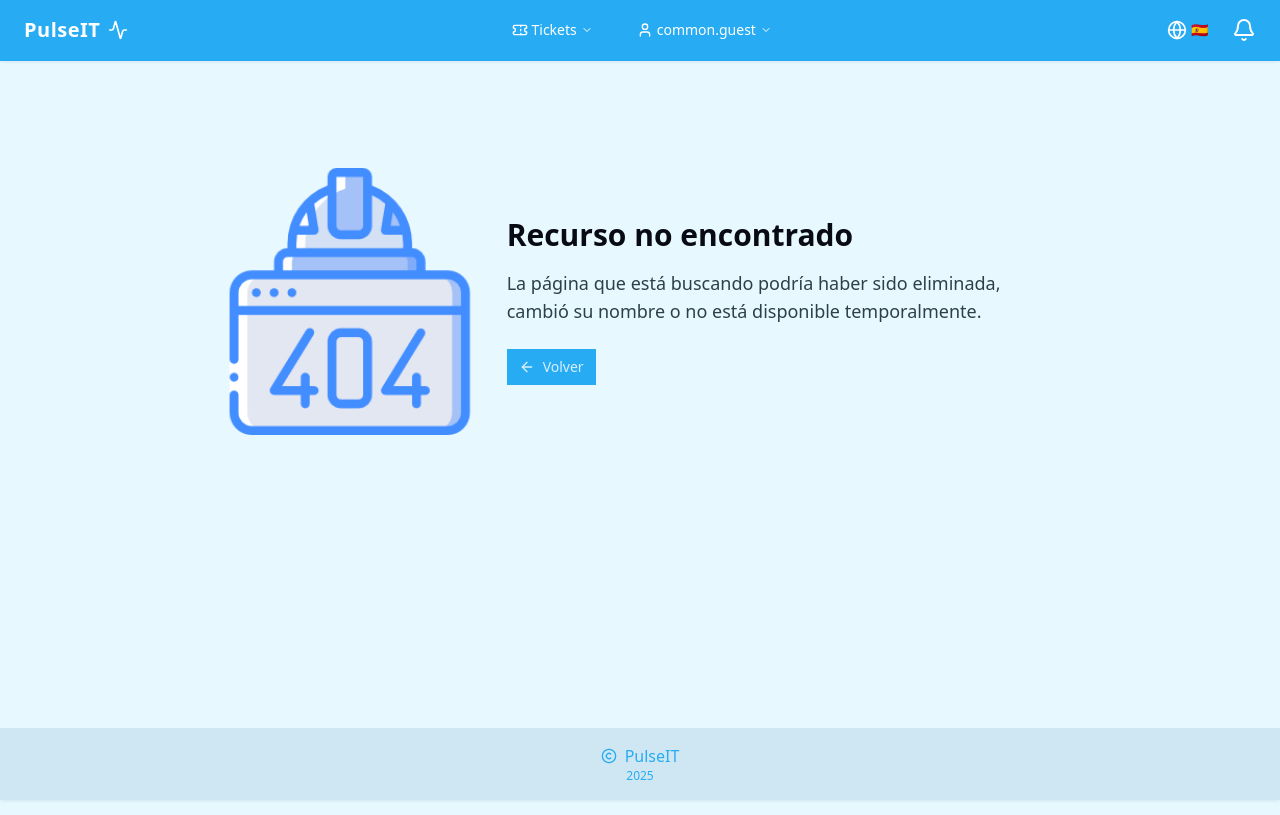
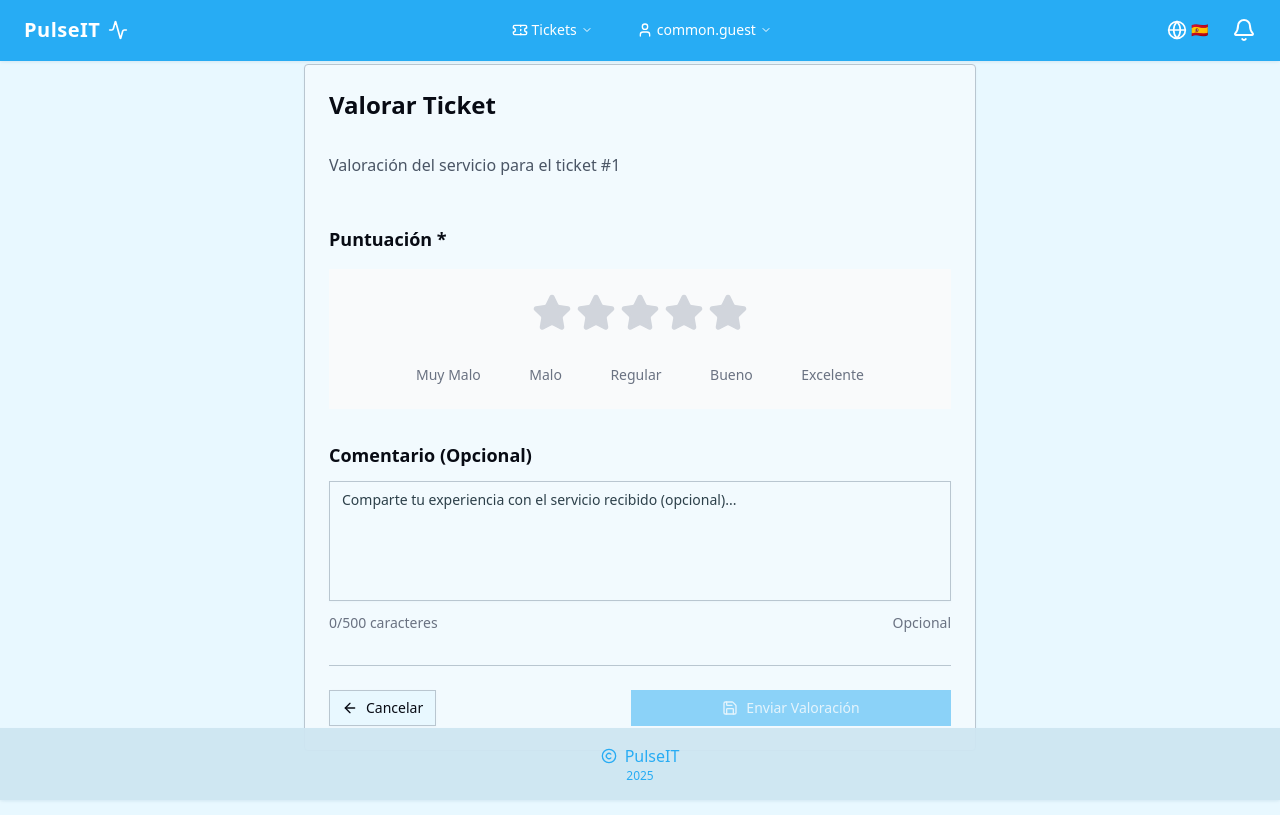
Before and after one commit to GaelDD2/PulseIT_Project, a React (Vite) app in the folder app/: page /valoracion/1 in a window 1280 px wide. Built offline with nearby package versions, Linux system fonts and the light colour scheme.

Commit message:
Commit 3.3: se agrega la valoracion del cliente

```diff
--- a/app/src/components/Ticket/ListCardTickets.jsx
+++ b/app/src/components/Ticket/ListCardTickets.jsx
@@ -13,6 +13,7 @@ import {
     ChartNoAxesColumnIncreasing,
     Goal,
     CircleChevronRight,
+    Star
 } from "lucide-react";
 
 const prioridadColores = {
@@ -99,6 +100,21 @@ export function ListCardTickets({ data }) {
             );
         }
 
+
+        if (idRol === "1" && item.estado === "Cerrado") {
+            return (
+                <Button
+                    variant="default"
+                    size="sm"
+                    className="bg-yellow-400 text-white hover:bg-blue-700"
+                >
+                    <Link to={`/valoracion/${item.id}`}>
+                    <Star className="h-4 w-4 text-black" />
+                        </Link>
+                </Button>
+            );
+        }
+
         return null;
     };
 
--- /dev/null
+++ b/app/src/components/Ticket/ValoracionTicket.jsx
@@ -0,0 +1,290 @@
+import {  useState } from "react";
+import { useForm, Controller } from "react-hook-form";
+import * as yup from "yup";
+import { yupResolver } from "@hookform/resolvers/yup";
+import { useNavigate, useParams } from "react-router-dom";
+import toast from "react-hot-toast";
+
+// shadcn/ui
+import { Button } from "@/components/ui/button";
+import { Label } from "@/components/ui/label";
+import { Card } from "@/components/ui/card";
+import { Textarea } from "@/components/ui/textarea";
+
+// icons
+import { Save, ArrowLeft, Star } from "lucide-react";
+
+// servicios
+import TicketService from "@/services/TicketService";
+
+// componentes reutilizables
+import { CustomInputField } from "../ui/custom/custom-input-field";
+
+export function ValoracionTicket() {
+  const navigate = useNavigate();
+  const { idTicket } = useParams();
+  const idUsuario = localStorage.getItem("idUsuario");
+
+  const [loading, setLoading] = useState(false);
+  const [error, setError] = useState("");
+  const [hoverRating, setHoverRating] = useState(0);
+
+  // Esquema de validación
+  const ValoracionSchema = yup.object({
+    puntuacion: yup
+      .number()
+      .required("La puntuación es requerida")
+      .min(1, "La puntuación mínima es 1")
+      .max(5, "La puntuación máxima es 5")
+      .integer("La puntuación debe ser un número entero"),
+
+    comentario: yup
+      .string()
+      .notRequired()
+      .max(500, "El comentario no puede exceder los 500 caracteres")
+      .nullable()
+      .transform((value) => value === '' ? null : value),
+  });
+
+  const {
+    control,
+    handleSubmit,
+    setValue,
+    watch,
+    formState: { errors },
+  } = useForm({
+    defaultValues: {
+      id_ticket: idTicket || "",
+      id_usuario: idUsuario || "",
+      puntuacion: 0,
+      comentario: "",
+    },
+    resolver: yupResolver(ValoracionSchema)
+  });
+
+  // Observar el valor de puntuación
+  const puntuacionActual = watch("puntuacion");
+
+  // Componente de estrellas interactivo
+  const StarRating = ({ value, onChange, onHover }) => {
+    return (
+      <div className="flex items-center gap-1">
+        {[1, 2, 3, 4, 5].map((star) => (
+          <button
+            key={star}
+            type="button"
+            className="focus:outline-none transition-transform hover:scale-110"
+            onClick={() => onChange(star)}
+            onMouseEnter={() => onHover(star)}
+            onMouseLeave={() => onHover(0)}
+          >
+            <Star
+              className={`w-10 h-10 ${
+                star <= (hoverRating || value)
+                  ? "fill-yellow-400 text-yellow-400"
+                  : "fill-gray-300 text-gray-300"
+              }`}
+            />
+          </button>
+        ))}
+      </div>
+    );
+  };
+
+  const onSubmit = async (dataForm) => {
+    try {
+      setLoading(true);
+      setError("");
+
+      console.log("Datos enviados:", dataForm);
+
+      const isValid = await ValoracionSchema.isValid(dataForm);
+      if (isValid) {
+        // Asegurar que los IDs sean números
+        const datosEnviar = {
+          ...dataForm,
+          id_ticket: parseInt(dataForm.id_ticket),
+          id_usuario: parseInt(dataForm.id_usuario),
+        };
+
+        const response = await TicketService.valoracionTicket(datosEnviar);
+
+        if (response.data) {
+          toast.success("¡Valoración enviada exitosamente!", {
+            duration: 4000,
+            position: "top-center",
+          });
+
+          // Redirigir al detalle del ticket o a la lista
+          navigate(`/tickets/${idTicket}`);
+        } else if (response.error) {
+          setError(response.error);
+        }
+      }
+    } catch (err) {
+      console.error("Error completo:", err);
+
+      const errorMsg = err.response?.data?.message ||
+                      err.response?.data?.error ||
+                      err.message ||
+                      "Error al enviar la valoración";
+
+      setError(errorMsg);
+      toast.error(errorMsg);
+    } finally {
+      setLoading(false);
+    }
+  };
+
+  // Textos descriptivos según puntuación
+  const getRatingDescription = (rating) => {
+    const descriptions = {
+      1: "Servicio muy deficiente",
+      2: "Servicio podría mejorar",
+      3: "Servicio aceptable",
+      4: "Buen servicio",
+      5: "Servicio excepcional",
+    };
+    return descriptions[rating] || "";
+  };
+
+  if (error) return <p className="text-red-600 p-4">{error}</p>;
+
+  return (
+    <Card className="p-6 max-w-2xl mx-auto">
+      <h2 className="text-2xl font-bold mb-2">Valorar Ticket</h2>
+      <p className="text-gray-600 mb-6">
+        Valoración del servicio para el ticket #{idTicket}
+      </p>
+
+      <form onSubmit={handleSubmit(onSubmit)} className="space-y-8">
+        {/* Campo oculto para el ID del ticket */}
+        <Controller
+          name="id_ticket"
+          control={control}
+          render={({ field }) => (
+            <input type="hidden" {...field} />
+          )}
+        />
+
+        {/* Campo oculto para el ID del usuario */}
+        <Controller
+          name="id_usuario"
+          control={control}
+          render={({ field }) => (
+            <input type="hidden" {...field} />
+          )}
+        />
+
+        {/* Puntuación con estrellas */}
+        <div className="space-y-4">
+          <Label className="block text-lg font-semibold">
+            Puntuación *
+          </Label>
+
+          <div className="flex flex-col items-center space-y-4 p-6 bg-gray-50 rounded-lg">
+            {/* Estrellas interactivas */}
+            <div
+              onMouseLeave={() => setHoverRating(0)}
+            >
+              <StarRating
+                value={puntuacionActual}
+                onChange={(rating) => setValue("puntuacion", rating)}
+                onHover={setHoverRating}
+              />
+            </div>
+
+            {/* Indicador numérico y descripción */}
+            {puntuacionActual > 0 && (
+              <div className="text-center">
+                <p className="text-3xl font-bold text-gray-800">
+                  {puntuacionActual}/5
+                </p>
+                <p className="text-lg text-gray-600 mt-2">
+                  {getRatingDescription(puntuacionActual)}
+                </p>
+              </div>
+            )}
+
+            {/* Etiquetas debajo de cada estrella */}
+            <div className="flex justify-between w-full max-w-md mt-4 text-sm text-gray-500">
+              <span>Muy Malo</span>
+              <span>Malo</span>
+              <span>Regular</span>
+              <span>Bueno</span>
+              <span>Excelente</span>
+            </div>
+          </div>
+
+          {errors.puntuacion && (
+            <p className="text-sm text-red-500">{errors.puntuacion.message}</p>
+          )}
+        </div>
+
+        {/* Comentario */}
+        <div className="space-y-3">
+          <Label htmlFor="comentario" className="text-lg font-semibold">
+            Comentario (Opcional)
+          </Label>
+
+          <Controller
+            name="comentario"
+            control={control}
+            render={({ field }) => (
+              <Textarea
+                {...field}
+                id="comentario"
+                placeholder="Comparte tu experiencia con el servicio recibido (opcional)..."
+                className="min-h-[120px] resize-none"
+                maxLength={500}
+              />
+            )}
+          />
+
+          <div className="flex justify-between text-sm text-gray-500">
+            <span>
+              {watch("comentario")?.length || 0}/500 caracteres
+            </span>
+            <span>Opcional</span>
+          </div>
+
+          {errors.comentario && (
+            <p className="text-sm text-red-500">{errors.comentario.message}</p>
+          )}
+        </div>
+
+        {/* Botones */}
+        <div className="flex justify-between gap-4 pt-6 border-t">
+          <Button
+            type="button"
+            variant="outline"
+            className="flex items-center gap-2"
+            onClick={() => navigate(-1)}
+            disabled={loading}
+          >
+            <ArrowLeft className="w-4 h-4" />
+            Cancelar
+          </Button>
+
+          <Button
+            type="submit"
+            className="flex-1 max-w-xs"
+            disabled={loading || puntuacionActual === 0}
+          >
+            {loading ? (
+              <div className="flex items-center gap-2">
+                <div className="w-4 h-4 border-2 border-white border-t-transparent rounded-full animate-spin" />
+                Guardando...
+              </div>
+            ) : (
+              <div className="flex items-center gap-2">
+                <Save className="w-4 h-4" />
+                Enviar Valoración
+              </div>
+            )}
+          </Button>
+        </div>
+      </form>
+    </Card>
+  );
+}
--- a/app/src/main.jsx
+++ b/app/src/main.jsx
@@ -27,6 +27,7 @@ import { I18nextProvider } from 'react-i18next';  // <- Ya la tienes
 import i18n from './i18n';  // <- Ya la tienes
 import MenuUsers from './components/Usuario/MenuUsers'
 import { CreateUsuario } from './components/Usuario/CreateUsuario'
+import { ValoracionTicket } from './components/Ticket/ValoracionTicket'
 
 const rutas = createBrowserRouter([
   { path: "/", element: <Login /> },
@@ -53,6 +54,7 @@ const rutas = createBrowserRouter([
       { path: "AsignarTecnicoManual/:idTicket/:idTecnico", element: <AsignarTecnicoManual /> },
       { path: "users", element: <MenuUsers /> },
       { path: "users/createUser", element: <CreateUsuario /> },
+      { path: "valoracion/:idTicket", element: <ValoracionTicket /> },
 
     ],
   },
--- a/app/src/services/TicketService.js
+++ b/app/src/services/TicketService.js
@@ -49,6 +49,12 @@ class TicketService {
     })
   }
 
+  valoracionTicket(Ticket) {
+    return axios.post(`${BASE_URL}/valoracion`, Ticket, {
+      headers: { "Content-Type": "application/json" }
+    });
+  }
+
 
 
 }
```
Also changed, not shown: 2 other files (tests, documents, lock files or other folders).
